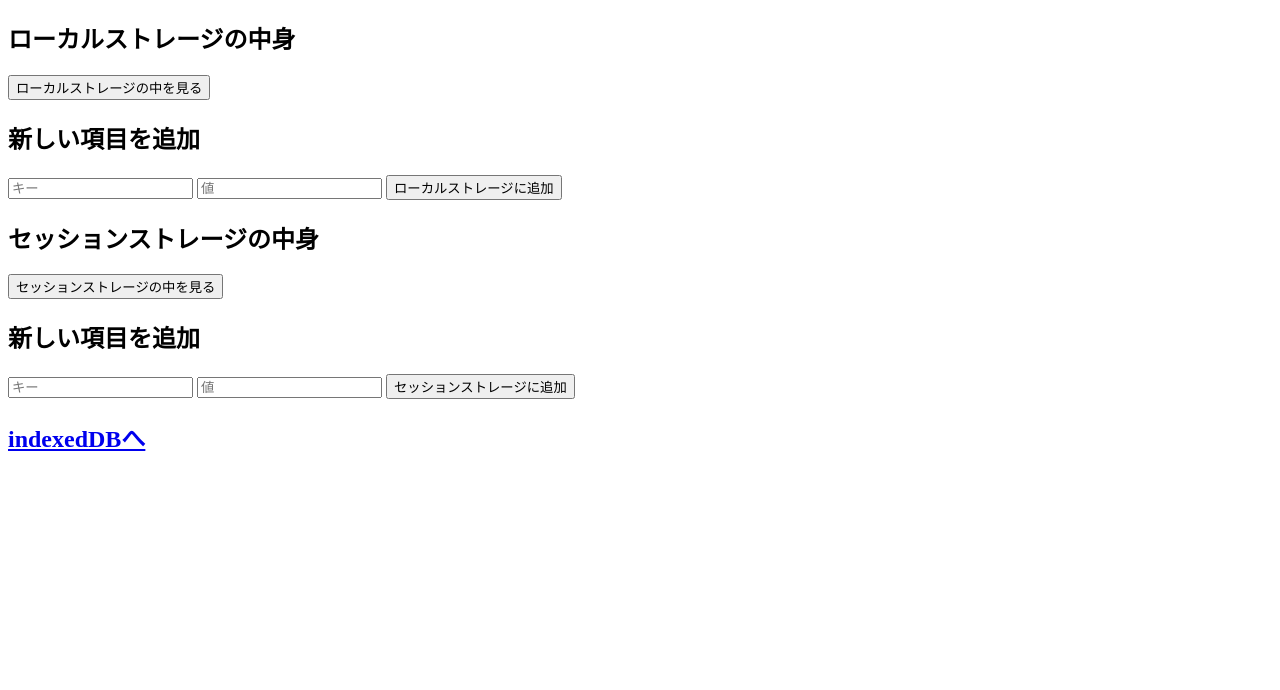
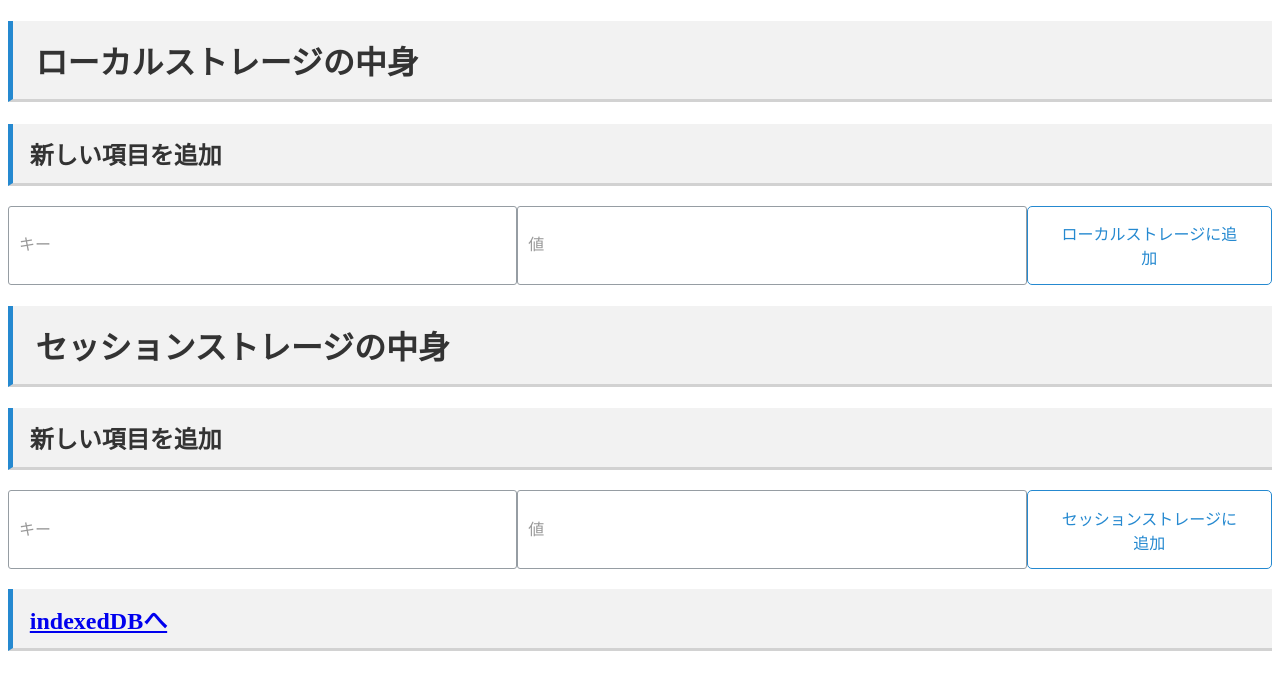
Before and after one commit to Keisuke-MARs/webStorage, a plain HTML site: page index.html in a window 1280 px wide. Drawn offline with Linux system fonts and the light colour scheme.

Commit message:
css適用

```diff
--- a/app.js
+++ b/app.js
@@ -73,7 +73,7 @@ function displayPeople() {
                 <td>${cursor.value.age}</td>
                 <td>${cursor.value.image ? `<img src="${cursor.value.image}" alt="Person Image">` : "No Image"}</td>
                 <td>
-                    <button onclick="deletePerson(${cursor.key})">削除</button>
+                    <button onclick="deletePerson(${cursor.key})" class="button-36">削除</button>
                 </td>
             `
             tbody.appendChild(tr)//要素をテーブルに挿入
--- a/index.html
+++ b/index.html
@@ -5,35 +5,85 @@
     <meta charset="UTF-8">
     <meta name="viewport" content="width=device-width, initial-scale=1.0">
     <title>webstorageテスト</title>
+    <style>
+        .heading-23 {
+            padding: .5em .7em;
+            border-left: 5px solid #2589d0;
+            border-bottom: 3px solid #d2d2d2;
+            background-color: #f2f2f2;
+            color: #333333;
+        }
+
+        .textbox-1 {
+            width: 500px;
+            padding: 8px 10px;
+            border: 1px solid #969da3;
+            border-radius: 3px;
+            color: #333;
+            font-size: 1em;
+            line-height: 1.5;
+        }
+
+        .textbox-1::placeholder {
+            color: #999;
+        }
+
+        .button-36 {
+            display: flex;
+            justify-content: center;
+            align-items: center;
+            width: 250px;
+            margin: 0 auto;
+            padding: .9em 2em;
+            border: 1px solid #2589d0;
+            border-radius: 5px;
+            background-color: #fff;
+            color: #2589d0;
+            font-size: 1em;
+        }
+
+        .button-36:hover {
+            border: none;
+            background-color: #2589d0;
+            color: #fff;
+            font-weight: 600;
+        }
+
+        .flex {
+            display: flex;
+        }
+    </style>
 </head>
 
 <body>
     <div>
-        <h2>ローカルストレージの中身</h2>
+        <h1 class="heading-23">ローカルストレージの中身</h1>
         <div class="storageCheck"></div>
-        <button id="checkStorage">ローカルストレージの中を見る</button>
 
-        <h2>新しい項目を追加</h2>
-        <input type="text" id="keyInput" placeholder="キー">
-        <input type="text" id="valueInput" placeholder="値">
-        <button id="addToStorage">ローカルストレージに追加</button>
+        <h2 class="heading-23">新しい項目を追加</h2>
+        <div class="flex">
+            <input type="text" class="textbox-1" id="keyInput" placeholder="キー">
+            <input type="text" class="textbox-1" id="valueInput" placeholder="値">
+            <button id="addToStorage" class="button-36">ローカルストレージに追加</button>
+        </div>
+
     </div>
     <div>
-        <h2>セッションストレージの中身</h2>
+        <h1 class="heading-23">セッションストレージの中身</h1>
         <div class="sessionStorageCheck"></div>
-        <button id="checkSessionStorage">セッションストレージの中を見る</button>
+        <h2 class="heading-23">新しい項目を追加</h2>
+        <div class="flex">
+            <input type="text" class="textbox-1" id="sessionKeyInput" placeholder="キー">
+            <input type="text" class="textbox-1" id="sessionValueInput" placeholder="値">
+            <button id="addToSessionStorage" class="button-36">セッションストレージに追加</button>
+        </div>
 
-        <h2>新しい項目を追加</h2>
-        <input type="text" id="sessionKeyInput" placeholder="キー">
-        <input type="text" id="sessionValueInput" placeholder="値">
-        <button id="addToSessionStorage">セッションストレージに追加</button>
     </div>
 
     <div>
-        <h2> <a href="indexedDB.html">
+        <h2 class="heading-23"> <a href="indexedDB.html">
                 indexedDBへ
             </a></h2>
-
     </div>
     <script src="main.js"></script>
 </body>
--- a/main.js
+++ b/main.js
@@ -11,7 +11,7 @@ function showStorage() {
         const key = localStorage.key(i);
         const value = localStorage.getItem(key);
         //storageCheckに取得した要素をhtmlとして表示
-        storageCheck.innerHTML += `${key}: ${value}<br>`;
+        storageCheck.innerHTML += `<li>${key}: ${value}</li><br>`;
     }
 }
 
@@ -42,7 +42,7 @@ function showSessionStorage() {
     for (let i = 0; i < sessionStorage.length; i++) {
         const sessionKey = sessionStorage.key(i);
         const sessionValue = sessionStorage.getItem(sessionKey);
-        sessionStorageCheck.innerHTML += `${sessionKey}:${sessionValue}<br>`;
+        sessionStorageCheck.innerHTML += `<li>${sessionKey}:${sessionValue}</li><br>`;
     }
 }
 function addToSessionStorage() {
@@ -66,16 +66,16 @@ document.addEventListener('DOMContentLoaded', () => {
     showSessionStorage();
 
     // 「ローカルストレージの中を見る」ボタンにイベントリスナーを追加
-    const checkButton = document.getElementById('checkStorage');
-    checkButton.addEventListener('click', showStorage);
+    // const checkButton = document.getElementById('checkStorage');
+    // checkButton.addEventListener('click', showStorage);
 
     // 「ローカルストレージに追加」ボタンにイベントリスナーを追加
     const addButton = document.getElementById('addToStorage');
     addButton.addEventListener('click', addToStorage);
 
     //以下セッションストレージのこと
-    const sessionCheckButton = document.getElementById('checkSessionStorage');
-    sessionCheckButton.addEventListener('click', showSessionStorage);
+    // const sessionCheckButton = document.getElementById('checkSessionStorage');
+    // sessionCheckButton.addEventListener('click', showSessionStorage);
     const addSessionButton = document.getElementById('addToSessionStorage');
     addSessionButton.addEventListener('click', addToSessionStorage);
 });
```
Also changed, not shown: indexedDB.html (+49 -5 lines).
